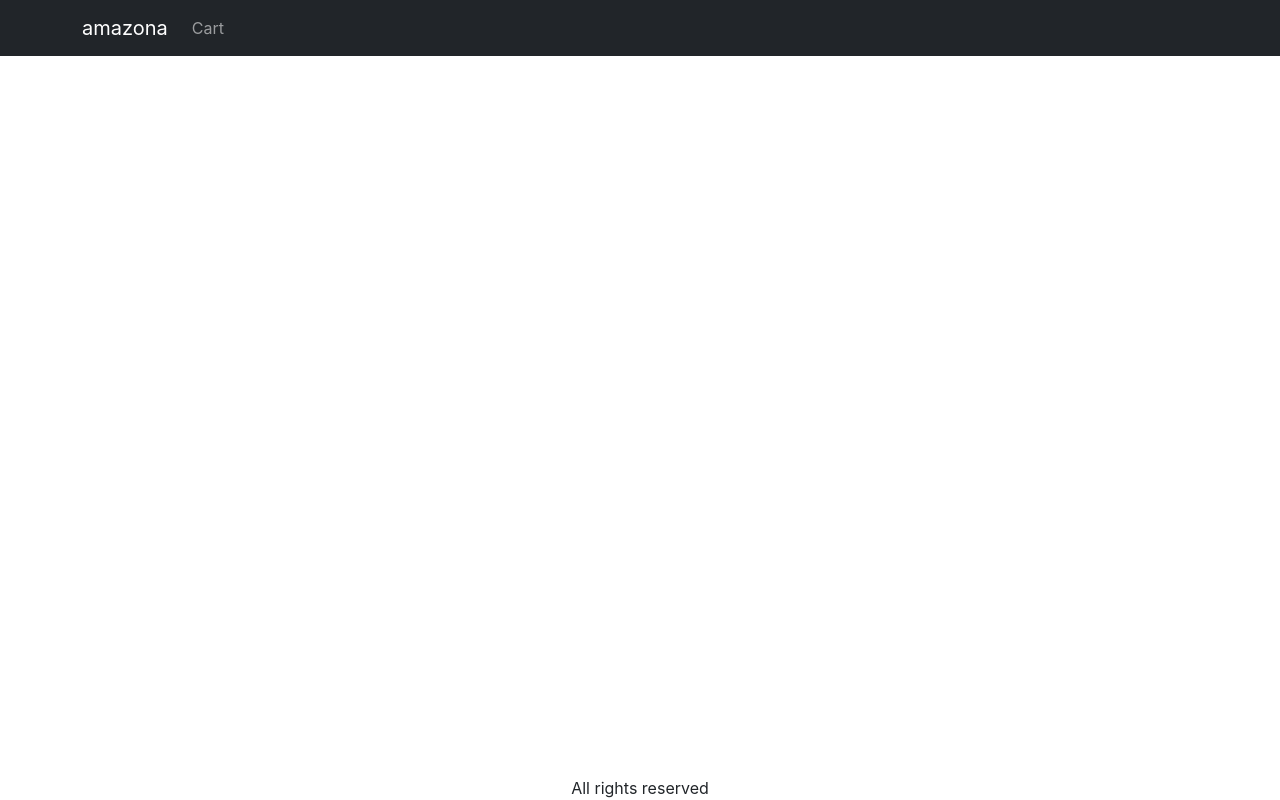
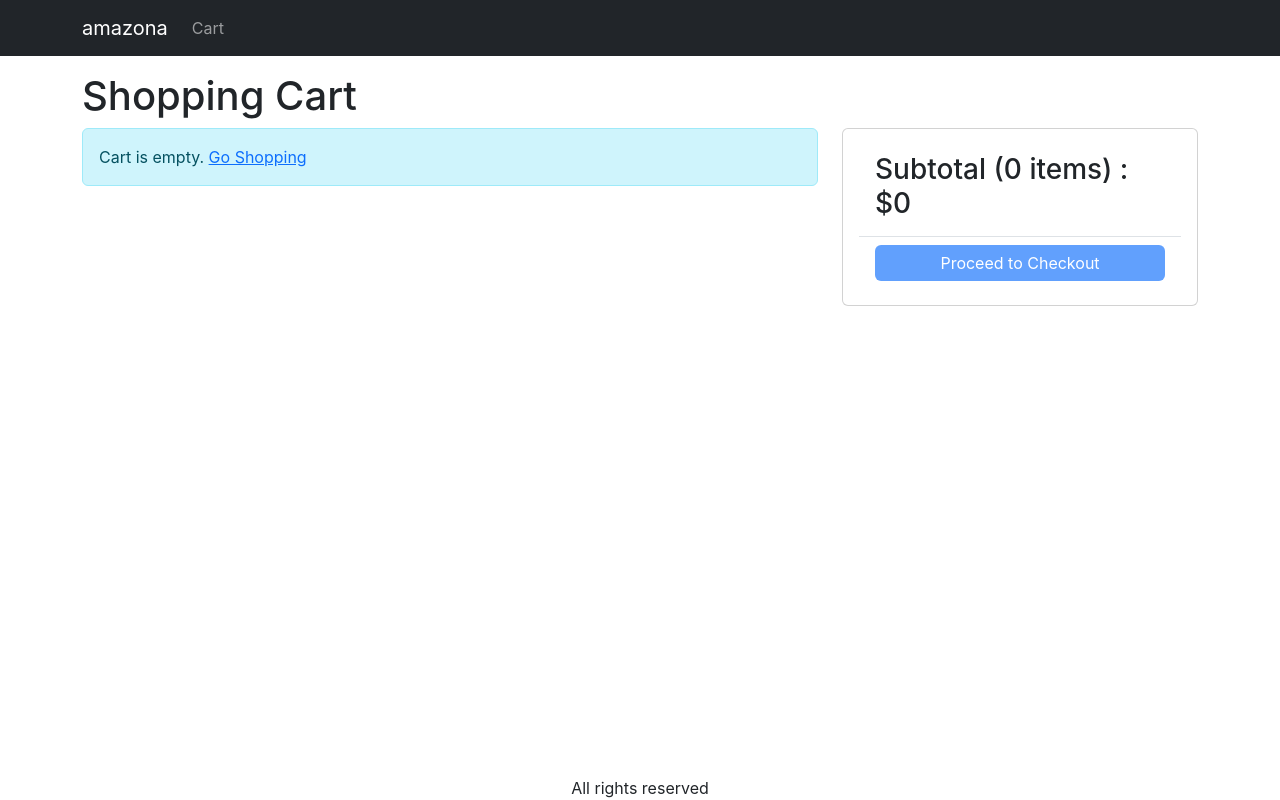
Before and after one commit to tarik310/EcommerceMERN, a React (Create React App) app in the folder amazona/frontend/: page /cart in a window 1280 px wide. Built offline with nearby package versions, Linux system fonts and the light colour scheme.

Commit message:
16. Create Cart Screen

```diff
--- a/amazona/frontend/src/App.js
+++ b/amazona/frontend/src/App.js
@@ -8,6 +8,7 @@
 import { LinkContainer } from "react-router-bootstrap";
 import { useContext } from "react";
 import { Store } from "./Store";
+import CartScreen from "./screens/CartScreen";
 function App() {
   const { state } = useContext(Store);
   const { cart } = state;
@@ -37,6 +38,7 @@
           <Container className="mt-3">
             <Routes>
               <Route path="/product/:slug" element={<ProductScreen />} />
+              <Route path="/cart" element={<CartScreen />} />
               <Route path="/" element={<HomeScreen />} />
             </Routes>
           </Container>
--- a/amazona/frontend/src/index.css
+++ b/amazona/frontend/src/index.css
@@ -42,3 +42,7 @@
 .img-large {
   max-width: 100%;
 }
+
+.img-thumbnail {
+  height: 80px;
+}
--- /dev/null
+++ b/amazona/frontend/src/screens/CartScreen.js
@@ -0,0 +1,94 @@
+import { useContext } from "react";
+import { Store } from "../Store";
+import { Helmet } from "react-helmet-async";
+import Row from "react-bootstrap/esm/Row";
+import Col from "react-bootstrap/esm/Col";
+import MessageBox from "../components/MessageBox";
+import ListGroup from "react-bootstrap/ListGroup";
+import Button from "react-bootstrap/Button";
+import Card from "react-bootstrap/Card";
+import { Link } from "react-router-dom";
+export default function CartScreen() {
+  const { state, dispatch: ctxDispatch } = useContext(Store);
+  const {
+    cart: { cartItems },
+  } = state;
+  return (
+    <div>
+      <Helmet>
+        <title>Shopping Cart</title>
+      </Helmet>
+      <h1>Shopping Cart</h1>
+      <Row>
+        <Col md={8}>
+          {cartItems.length === 0 ? (
+            <MessageBox>
+              Cart is empty. <Link to="/">Go Shopping</Link>
+            </MessageBox>
+          ) : (
+            <ListGroup>
+              {cartItems.map((item) => (
+                <ListGroup.Item key={item._id}>
+                  <Row className="align-items-center">
+                    <Col md={4}>
+                      <img
+                        src={item.image}
+                        alt={item.name}
+                        className="img-fluid rounded img-thumbnail"
+                      ></img>{" "}
+                      <Link to={`/product/${item.slug}`}>{item.name}</Link>
+                    </Col>
+                    <Col md={3}>
+                      <Button variant="light" disabled={item.quantity === 1}>
+                        <i className="fas fa-minus-circle"></i>
+                      </Button>{" "}
+                      <span>{item.quantity}</span>{" "}
+                      <Button
+                        variant="light"
+                        disabled={item.quantity === item.countInStock}
+                      >
+                        <i className="fas fa-plus-circle"></i>
+                      </Button>{" "}
+                    </Col>
+                    <Col md={3}>${item.price}</Col>{" "}
+                    <Col>
+                      <Button variant="light">
+                        <i className="fas fa-trash"></i>
+                      </Button>
+                    </Col>
+                  </Row>
+                </ListGroup.Item>
+              ))}
+            </ListGroup>
+          )}
+        </Col>
+        <Col md={4}>
+          <Card>
+            <Card.Body>
+              <ListGroup variant="flush">
+                <ListGroup.Item>
+                  <h3>
+                    Subtotal ({cartItems.reduce((a, c) => a + c.quantity, 0)}{" "}
+                    items) : $
+                    {cartItems.reduce((a, c) => a + c.price * c.quantity, 0)}
+                  </h3>
+                </ListGroup.Item>
+                <ListGroup.Item>
+                  <div className="d-grid">
+                    <Button
+                      type="button"
+                      variant="primary"
+                      disabled={cartItems.length === 0}
+                    >
+                      Proceed to Checkout
+                    </Button>
+                  </div>
+                </ListGroup.Item>
+              </ListGroup>
+            </Card.Body>
+          </Card>
+        </Col>
+      </Row>
+    </div>
+  );
+}
--- a/amazona/frontend/src/screens/ProductScreen.js
+++ b/amazona/frontend/src/screens/ProductScreen.js
@@ -2,7 +2,7 @@
 import { useContext, useEffect, useReducer } from "react";
 import Row from "react-bootstrap/Row";
 import Col from "react-bootstrap/Col";
-import { useParams } from "react-router-dom";
+import { useNavigate, useParams } from "react-router-dom";
 import Rating from "../components/Rating";
 import ListGroup from "react-bootstrap/ListGroup";
 import Badge from "react-bootstrap/Badge";
@@ -27,6 +27,7 @@
 };
 function ProductScreen() {
   const params = useParams();
+  const navigate = useNavigate();
   const { slug } = params;
   const [{ loading, error, product }, dispatch] = useReducer(reducer, {
     product: [],
@@ -62,6 +63,7 @@
       type: "CART_ADD_ITEM",
       payload: { ...product, quantity },
     });
+    navigate("/cart");
   };
   return loading ? (
     <LoadingBox />
```
Also changed, not shown: 1 other file (tests, documents, lock files or other folders).
